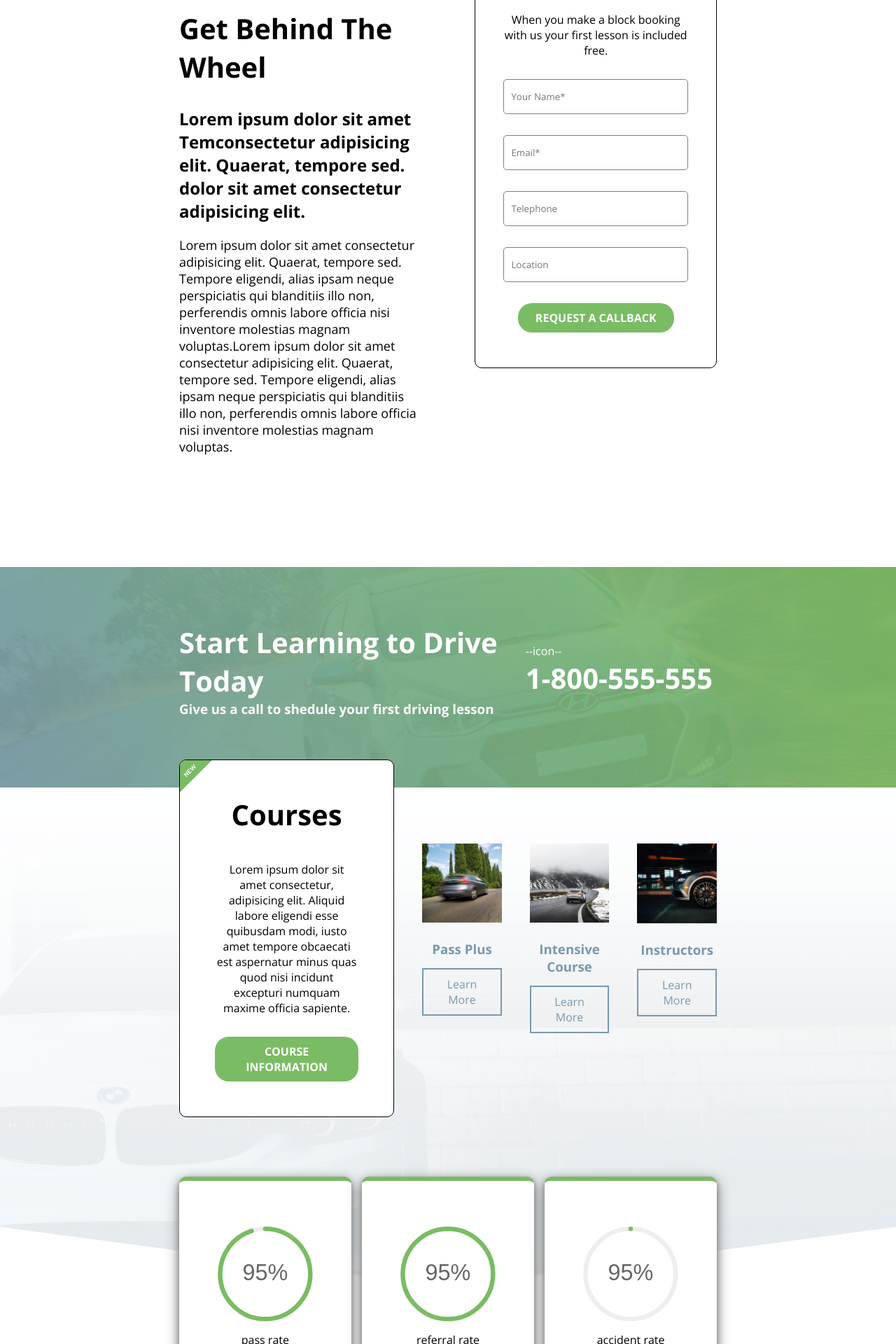
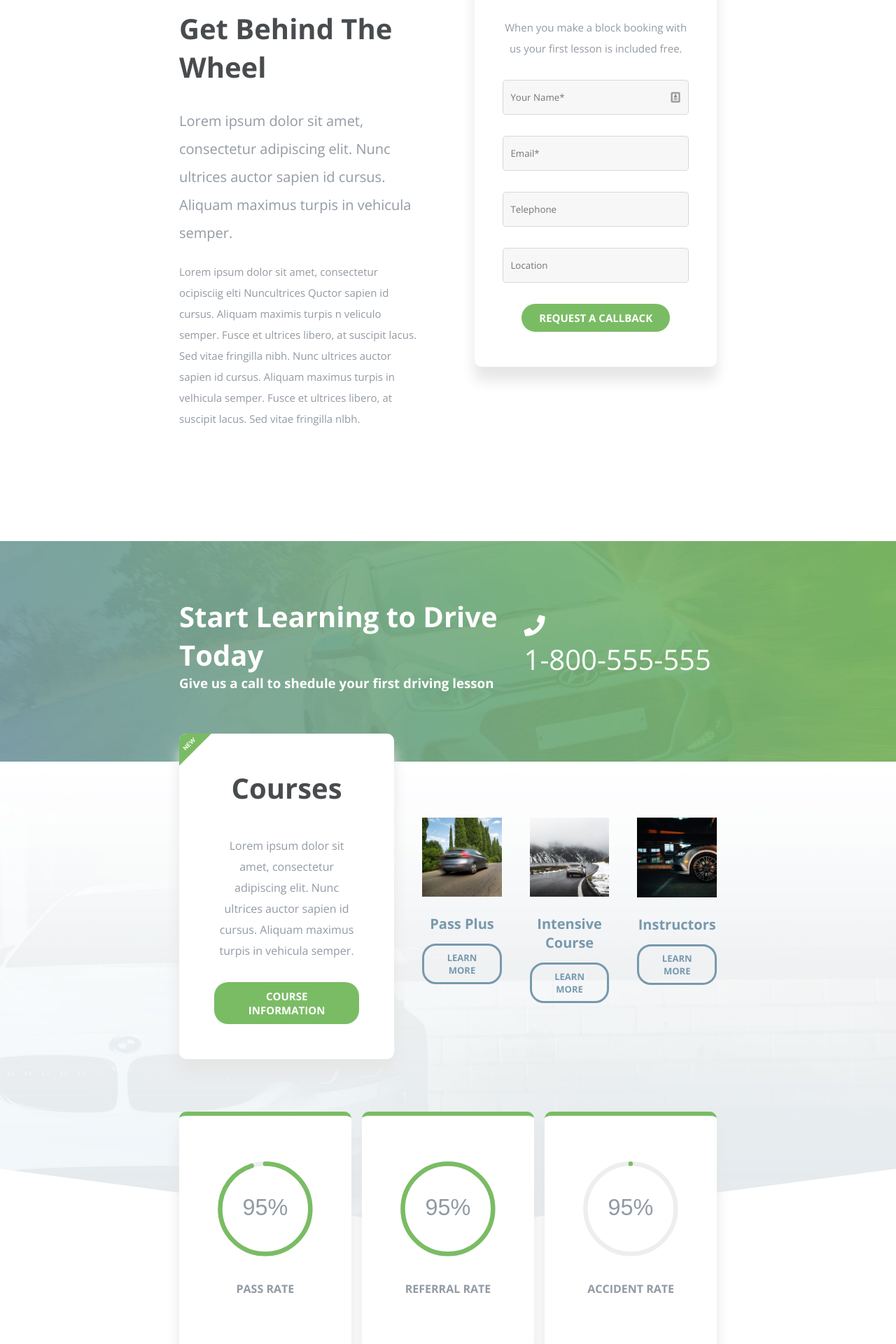
Before and after one commit to MatteoRuggieri2/proj-html-vuejs, a Vue app: page / in a window 1280 px wide. Shown: the part 760-2680 px from the top of the page at 70% size. Built offline with nearby package versions, Linux system fonts and the light colour scheme.

Commit message:
Sistemato stili

```diff
--- a/src/components/FirstLessonRequest.vue
+++ b/src/components/FirstLessonRequest.vue
@@ -1,9 +1,12 @@
 <template>
     <div class="wrapper">
-        <div class="first-lesson-request">
+        <div class="first-lesson-request box-shadow">
             <h2>First Lesson Free!</h2>
             <span class="request-description">When you make a block booking with us your first lesson is included free.</span>
-            <input class="input-100" type="text" placeholder="Your Name*">
+            <div class="input-name">
+                <input class="input-100" type="text" placeholder="Your Name*">
+                <img src="../assets/img/image.png" alt="elemento decorativo">
+            </div>
             <input class="input-100" type="email" placeholder="Email*">
             <input class="input-100" type="text" placeholder="Telephone">
             <input class="input-100" type="text" placeholder="Location">
@@ -25,7 +28,6 @@ export default {
         position: relative;
 
         .first-lesson-request {
-            border: 1px solid black;
             padding: 50px 40px;
             text-align: center;
             background-color: white;
@@ -35,12 +37,29 @@ export default {
             left: 0;
 
             h2 {
+                font-size: 30px;
                 margin-bottom: 40px;
+                color: $primary_color;
             }
 
             .request-description {
                 display: inline-block;
                 margin-bottom: 30px;
+                font-size: 15px;
+                line-height: 30px;
+                color: $primary_text_color;
+            }
+
+            .input-name {
+                position: relative;
+
+                img {
+                    width: 18px;
+                    position: absolute;
+                    top: 50%;
+                    right: 10px;
+                    transform: translateY(-50%);
+                }
             }
         }
     }
--- a/src/components/Header.vue
+++ b/src/components/Header.vue
@@ -161,7 +161,7 @@ export default {
                 display: inline-block;
                 width: 65px;
                 height: 65px;
-                margin: 5px 10px;
+                margin: 2px 10px;
                 padding: 10px;
                 background-color: white;
                 font-size: 11px;
@@ -172,9 +172,7 @@ export default {
                 flex-direction: column;
                 justify-content: space-between;
                 align-items: center;
-
-                // test
-                border: 1px solid black;
+                box-shadow: 0px 10px 20px 0 rgb(156, 156, 156);
 
                 .wallet-icon {
                     font-size: 20px;
--- a/src/components/InstructorCard.vue
+++ b/src/components/InstructorCard.vue
@@ -1,12 +1,12 @@
 <template>
     <div class="instructor-card">
         <div class="card-primary">
-            <img :src="require(`../assets/img/${singleInstructor.img}`)" :alt="singleInstructor.name">
+            <img :src="require(`../assets/img/${singleInstructor.img}`)" :alt="singleInstructor.name" :title="singleInstructor.name">
             <h4>{{ singleInstructor.name }}</h4>
             <div class="icon-container">
-                <span>--icon--</span>
-                <span>--icon--</span>
-                <span>--icon--</span>
+                <span><a href="#"><i class="fab fa-facebook-f"></i></a></span>
+                <span><a href="#"><i class="fab fa-twitter"></i></a></span>
+                <span><a href="#"><i class="fab fa-instagram"></i></a></span>
             </div>
             <p>{{ singleInstructor.text }}</p>
         </div>
@@ -34,6 +34,7 @@ export default {
 </script>
 
 <style lang="scss" scoped>
+@import '../style/variables.scss';
 
     .instructor-card {
         // width: calc(100% / 3);
@@ -41,6 +42,8 @@ export default {
 
         .card-primary {
             padding: 40px;
+            box-shadow: 0px 13px 20px 0 rgb(156, 156, 156);
+            color: $primary_text_color;
 
             img {
                 margin-bottom: 40px;
@@ -48,14 +51,22 @@ export default {
 
             h4 {
                 margin-bottom: 10px;
+                color: $title_text_color;
+                font-size: 25px;
             }
 
             .icon-container {
                 margin-bottom: 10px;
+
+                a {
+                    margin: 0 10px;
+                }
             }
 
             p {
                 text-align: center;
+                font-size: 15px;
+                line-height: 30px;
             }
         }
     }
--- a/src/components/Main.vue
+++ b/src/components/Main.vue
@@ -22,8 +22,8 @@
                 <div class="wrapper">
                     <div class="col-45">
                         <h2>Get Behind The Wheel</h2>
-                        <h4>Lorem ipsum dolor sit amet Temconsectetur adipisicing elit. Quaerat, tempore sed. dolor sit amet consectetur adipisicing elit.</h4>
-                        <p>Lorem ipsum dolor sit amet consectetur adipisicing elit. Quaerat, tempore sed. Tempore eligendi, alias ipsam neque perspiciatis qui blanditiis illo non, perferendis omnis labore officia nisi inventore molestias magnam voluptas.Lorem ipsum dolor sit amet consectetur adipisicing elit. Quaerat, tempore sed. Tempore eligendi, alias ipsam neque perspiciatis qui blanditiis illo non, perferendis omnis labore officia nisi inventore molestias magnam voluptas.</p>
+                        <h4>Lorem ipsum dolor sit amet, consectetur adipiscing elit. Nunc ultrices auctor sapien id cursus. Aliquam maximus turpis in vehicula semper.</h4>
+                        <p>Lorem ipsum dolor sit amet, consectetur ocipisciig elti Nuncultrices Quctor sapien id cursus. Aliquam maximis turpis n veliculo semper. Fusce et ultrices libero, at suscipit lacus. Sed vitae fringilla nibh. Nunc ultrices auctor sapien id cursus. Aliquam maximus turpis in velhicula semper. Fusce et ultrices libero, at suscipit lacus. Sed vitae fringilla nlbh.</p>
                     </div>
                     <div class="col-45">
                         <FirstLessonRequest />
@@ -44,7 +44,7 @@
                             <h3>Give us a call to shedule your first driving lesson</h3>
                         </div>
                         <div>
-                            <span>--icon-- </span>
+                            <span class="phone-icon"><i class="fas fa-phone"></i></span>
                             <h2 class="telephone-number">1-800-555-555</h2>
                         </div>
                     </div>
@@ -58,9 +58,9 @@
 
                         <!-- Course Info Tab -->
                         <div class="col-40">
-                            <div class="course-info-tab">
+                            <div class="course-info-tab box-shadow">
                                 <h2>Courses</h2>
-                                <p>Lorem ipsum dolor sit amet consectetur, adipisicing elit. Aliquid labore eligendi esse quibusdam modi, iusto amet tempore obcaecati est aspernatur minus quas quod nisi incidunt excepturi numquam maxime officia sapiente.</p>
+                                <p>Lorem ipsum dolor sit amet, consectetur adipiscing elit. Nunc ultrices auctor sapien id cursus. Aliquam maximus turpis in vehicula semper.</p>
                                 <a class="btn btn-primary" href="#">course information</a>
                                 <img class="new-tag-img" src="../assets/img/new-corner.jpg" alt="Tag 'New'">
                             </div>
@@ -92,11 +92,11 @@
                 <div class="wrapper">
                     <div class="col-60">
                         <h3>Your Instructors</h3>
-                        <p>Lorem ipsum dolor sit amet, consectetur adipisicing elit. Aspernatur omnis praesentium reprehenderit. Magnam aliquid veniam ipsum quo, necessitatibus blanditiis laborum tenetur aut iure beatae nobis. Tempora corporis delectus quae incidunt.</p>
+                        <p>Lorem ipsum dolor sit amet, consectetur odipiscing elit. Nunc ultrices auctor sapien id cursus. Aliquam maximus turpis in vehicula semper.</p>
                     </div>
 
                     <div class="col-40">
-                        <a class="btn button-100 btn-primary" href="#">more about us</a>
+                        <a class="btn button-lg btn-primary" href="#">more about us</a>
                     </div>
                 </div>
 
@@ -113,16 +113,16 @@
         <section class="testimonials-sect">
             <div class="container">
                 <h2>Testimonials</h2>
-                <span>Here's what our happy drivers had to say about our services:</span>
+                <span class="testimonial-subtitle">Here's what our happy drivers had to say about our services:</span>
                 <img class="testimonial-img" src="../assets/img/testimonial-sophia.png" alt="Testimonial Sophia">
                 <p class="testimonial-description">Avada Driving School really helped build my confidence behind the wheel and with driving in general, and they got me a first pass! Highly recommended.</p>
                 <span class="testimonial-name">Sophia Jones</span>
                 <div>
-                    <span>fc</span>
-                    <span>c</span>
-                    <span>c</span>
-                    <span>c</span>
-                    <span>c</span>
+                    <span class="circle-icon"><i class="fas fa-circle"></i></span>
+                    <span class="circle-icon"><i class="far fa-circle"></i></span>
+                    <span class="circle-icon"><i class="far fa-circle"></i></span>
+                    <span class="circle-icon"><i class="far fa-circle"></i></span>
+                    <span class="circle-icon"><i class="far fa-circle"></i></span>
                 </div>
             </div>
         </section>
@@ -223,15 +223,21 @@ export default {
                 h2 {
                     margin-bottom: 30px;
                     font-size: $section_title_font_size;
+                    color: $title_text_color;
                 }
 
                 h4 {
                     margin-bottom: 20px;
-                    font-size: 24px;
+                    font-size: 20px;
+                    font-weight: normal;
+                    color: $primary_text_color;
+                    line-height: 40px;
                 }
 
                 p {
-                    font-size: 18px;
+                    font-size: 15px;
+                    line-height: 30px;
+                    color: $primary_text_color;
                 }
             }
         }
@@ -257,8 +263,14 @@ export default {
                         font-size: $section_title_font_size;
                     }
 
+                    .phone-icon {
+                        font-size: 30px;
+                        margin-right: 30px;
+                    }
+
                     .telephone-number {
                         display: inline-block;
+                        font-weight: normal;
                     }
                 }
             }
@@ -280,7 +292,6 @@ export default {
                         padding: 50px;
                         text-align: center;
                         background-color: white;
-                        border: 1px solid black;
                         border-radius: 10px;
                         overflow: hidden;
                         position: relative;
@@ -291,10 +302,15 @@ export default {
                         h2 {
                             margin-bottom: 40px;
                             font-size: $section_title_font_size;
+                            color: $title_text_color;
                         }
 
                         p {
                             margin-bottom: 30px;
+                            color: $primary_text_color;
+                            font-size: 16px;
+                            line-height: 30px;
+
                         }
 
                         .new-tag-img {
@@ -332,13 +348,23 @@ export default {
                 align-items: center;
 
                 h3 {
+                    color: $title_text_color;
                     font-size: $section_title_font_size;
-                    margin-bottom: 50px;
+                    margin: 50px 0;
                 }
 
                 p {
                     font-size: 20px;
-                    padding-right: 20px;
+                    color: $primary_text_color;
+                    line-height: 40px;
+                }
+
+                .col-40 {
+                    text-align: right;
+
+                    a {
+                        margin-top: 100px;
+                    }
                 }
             }
 
@@ -360,10 +386,18 @@ export default {
             background-repeat: no-repeat;
             text-align: center;
             padding: 200px 0 100px;
+            color: $primary_text_color;
 
             h2 {
-                margin-bottom: 30px;
+                margin-bottom: 10px;
                 font-size: $section_title_font_size;
+                color: $title_text_color;
+            }
+
+            .testimonial-subtitle {
+                display: inline-block;
+                font-size: 20px;
+                margin-bottom: 20px;
             }
 
             .testimonial-img {
@@ -375,11 +409,23 @@ export default {
             .testimonial-description {
                 width: 60%;
                 margin: 0 auto 40px;
+                font-size: 18px;
+                line-height: 35px;
+                letter-spacing: 2px;
             }
 
             .testimonial-name {
                 display: inline-block;
                 margin-bottom: 40px;
+                font-size: 18px;
+                font-weight: bold;
+                letter-spacing: 2px;
+            }
+
+            .circle-icon {
+                margin: 0 5px;
+                font-size: 13px;
+                cursor: pointer;
             }
         }
 
@@ -390,20 +436,23 @@ export default {
             background-size: cover;
             background-repeat: no-repeat;
             padding: 0 0 130px;
+            color: $primary_text_color;
 
             .news-container {
                 width: 100%;
-                padding: 50px 45px;
+                padding: 50px 45px 30px;
                 border-radius: 10px 10px 0 0;
                 background-color: white;
                 border-top: 6px solid $third_color;
                 text-align: center;
                 position: relative;
                 bottom: 40px;
+                box-shadow: 0px 10px 30px 0 rgb(66, 119, 150);
 
                 h2 {
                     font-size: $section_title_font_size;
                     margin-bottom: 60px;
+                    color: $title_text_color;
                 }
 
                 .newscard-container {
@@ -429,6 +478,7 @@ export default {
             h3 {
                 font-size: 30px;
                 padding-bottom: 40px;
+                color: $title_text_color;
             }
 
             a {
@@ -437,6 +487,7 @@ export default {
 
             .subscription-description {
                 font-size: 13px;
+                color: $primary_text_color;
 
             }
         }
--- a/src/components/NewsCard.vue
+++ b/src/components/NewsCard.vue
@@ -41,12 +41,16 @@ export default {
 
         .info-news {
             margin-bottom: 20px;
-            font-size: 14px;
+            font-size: 12px;
 
             .comments {
                 color: $primary_color;
             }
         }
+
+        p {
+            font-size: 16px;
+        }
     }
 
 </style>
--- a/src/components/PercentageCard.vue
+++ b/src/components/PercentageCard.vue
@@ -5,7 +5,7 @@
 
         <!-- Single Card -->
         <div v-for="(element, index) in percentages" :key="index" class="col-32">
-            <div class="card-primary">
+            <div class="card-primary box-shadow">
 
                 <div class="single-chart">
                     <svg viewBox="0 0 36 36" class="circular-chart primary-col">
@@ -51,10 +51,11 @@ export default {
         display: flex;
         justify-content: space-between;
         position: absolute;
-        top: 75%;
+        top: 72%;
         left: 50%;
         transform: translateX(-50%);
         z-index: 2;
+        color: $primary_text_color;
 
         .card-primary {
             padding: 50px;
@@ -95,10 +96,16 @@ export default {
             }
 
             .percentage {
-                fill: #666;
+                fill: $primary_text_color;
                 font-family: sans-serif;
                 font-size: 0.5em;
                 text-anchor: middle;
+            }
+
+            .percentage-name {
+                text-transform: uppercase;
+                font-weight: bold;
+                margin: 20px 0 25px;
             }
         }
     }
--- a/src/components/SingleCourse.vue
+++ b/src/components/SingleCourse.vue
@@ -29,6 +29,7 @@ export default {
         }
 
         h3 {
+            font-size: 20px;
             margin-bottom: 15px;
         }
     }
--- a/src/style/general.scss
+++ b/src/style/general.scss
@@ -71,23 +71,32 @@ a {
     text-align: center;
 }
 
-.button-100 {
-    width: 100%;
-}
-
 .btn-primary {
     background-color: $primary-color;
     padding: 10px 25px;
     color: $secondary_color;
     border-radius: 20px;
     text-transform: uppercase;
+    font-size: 15px;
     font-weight: 700;
 }
 
 .btn-bckg-blue {
-    border: 2px solid $third_color;
-    padding: 10px 20px;
+    border: 3px solid $third_color;
+    padding: 8px 20px;
+    border-radius: 20px;
     color: $third_color;
+    text-transform: uppercase;
+    font-size: 13px;
+    font-weight: 700;
+}
+
+.button-100 {
+    width: 100%;
+}
+
+.button-lg {
+    padding: 10px 100px;
 }
 
 // Input
@@ -97,7 +106,9 @@ a {
     margin-bottom: 30px;
     padding: 15px 10px;
     border-radius: 5px;
-    border: 1px solid gray;
+    border: 1px solid #d8d8d8;
+    background-color: #f7f7f7;
+    color: rgb(190, 190, 190);
 }
 
 // CARD  ----  posso fare un mixin
@@ -108,7 +119,6 @@ a {
     align-items: center;
     border-top: 6px solid $primary_color;
     border-radius: 10px;
-    box-shadow: 0 4px 8px 0 gray, 0 6px 20px 0 gray;
 
     // test
     // border: 1px solid black;
@@ -118,3 +128,8 @@ a {
 .text-primary {
     color: $primary_color
 }
+
+// Box-shadow
+.box-shadow {
+    box-shadow: 0px 20px 20px 0 rgb(230, 230, 230);
+}
--- a/src/style/variables.scss
+++ b/src/style/variables.scss
@@ -8,3 +8,4 @@ $section_title_font_size: 40px;
 
 // Text color
 $primary_text_color: #929aa3;
+$title_text_color: #494c4e;
```
Also changed, not shown: src/components/Footer.vue (+49 -14 lines).
